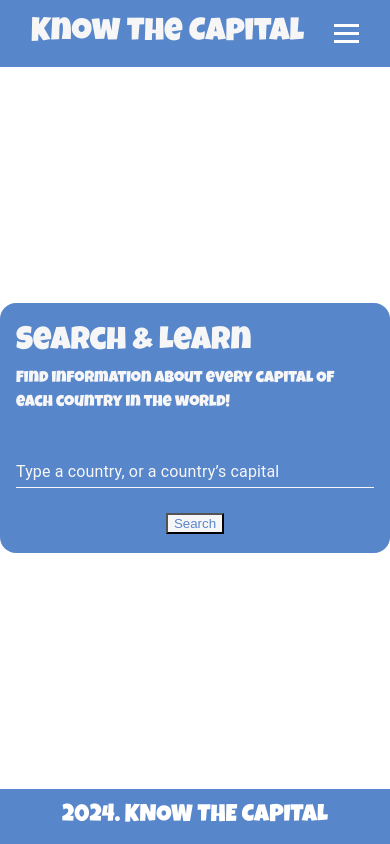
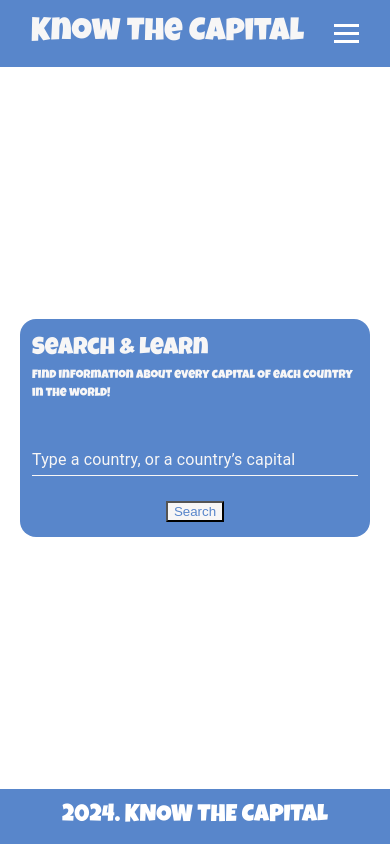
Before and after one commit to AlexNikolov2/Web-Dev-Bootcamp-Udemy, a React (Vite) app in the folder know-your-capital/front/: page /games/learn-mode in a window 390 px wide. Built offline with nearby package versions, Linux system fonts and the light colour scheme; no server answers.

Commit message:
responsiveness for learn mode

```diff
--- a/know-your-capital/front/src/pages/game/LearnMode/Capital/style.css
+++ b/know-your-capital/front/src/pages/game/LearnMode/Capital/style.css
@@ -43,3 +43,25 @@ img {
 .back-btn {
   margin-bottom: 3rem;
 }
+
+@media screen and (max-width: 768px) {
+  .capital-wrap {
+    flex-direction: column;
+    padding: 0.5rem;
+    padding-top: 2rem;
+    gap: 2rem;
+    margin: 20px;
+  }
+  .container-right {
+    max-width: 100%;
+  }
+  .container-left p {
+    font-size: 1.2rem;
+  }
+  .container-left img {
+    max-width: 100%;
+  }
+  .container-right p {
+    font-size: 0.75rem;
+  }
+}
--- a/know-your-capital/front/src/pages/game/LearnMode/index.jsx
+++ b/know-your-capital/front/src/pages/game/LearnMode/index.jsx
@@ -42,8 +42,6 @@ export function LearnMode() {
     }
   };
 
-  console.log(country);
-
   return !searched ? (
     <section className="search-wrap">
       <section className="title">
--- a/know-your-capital/front/src/pages/game/LearnMode/style.css
+++ b/know-your-capital/front/src/pages/game/LearnMode/style.css
@@ -23,3 +23,16 @@
   margin-top: 25px;
   text-align: center;
 }
+
+@media screen and (max-width: 768px) {
+  .search-wrap {
+    padding: 0.75rem;
+    margin: 20px;
+  }
+  .search-wrap h2 {
+    font-size: 1.5rem;
+  }
+  .search-wrap .title p {
+    font-size: 0.75rem;
+  }
+}
```
